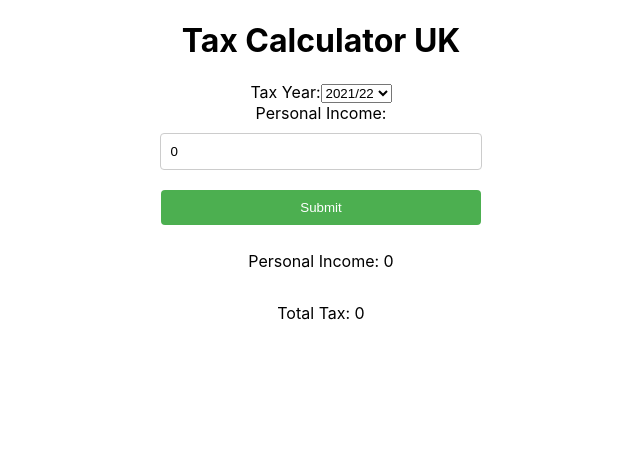
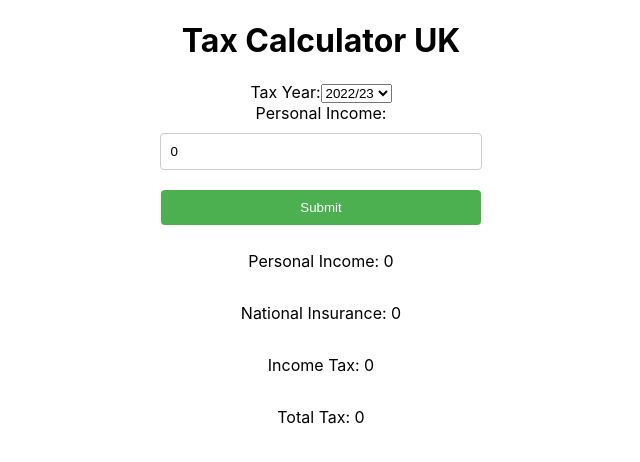
Before and after one commit to asaad227/taxCalculator, a React (Create React App) app: page / in a window 1280 px wide. Shown: the top 462 px of the page, without its empty margins (319-959 px from the left). Built offline with nearby package versions, Linux system fonts and the light colour scheme.

Commit message:
update income tax bugs

```diff
--- a/src/App/App.js
+++ b/src/App/App.js
@@ -15,7 +15,7 @@ const tax = libary;
 
   function handleSubmit(event) {
     let nationalInsurance = tax.nationalInsurance(1, personalIncome);
-    let incomeTax = tax.incomeTax(1, personalIncome);
+    let incomeTax = tax.totalTax(1, personalIncome);
     let totalTax = nationalInsurance + incomeTax;
     setData(totalTax);
   event.preventDefault();
@@ -32,8 +32,9 @@ const tax = libary;
       <label>
           Tax Year:
           <select value={year} onChange={handleChange}>
-            <option value="1">2021/22</option>
-            <option value="2">2022/23</option>
+            <option value="1">2022/23</option>
+            <option value="2">2023/24</option>
+            <option value="3">2024/25</option>
           </select>
         </label>
 
@@ -45,6 +46,8 @@ const tax = libary;
         <input type="submit" value="Submit" />
       </form>
       <p>Personal Income: {personalIncome}</p>
+      <p>National Insurance: {tax.nationalInsurance(1, personalIncome)}</p>
+      <p>Income Tax: {tax.totalTax(1, personalIncome)}</p>
       <p>Total Tax: {data}</p>
     </div>
   );
```
